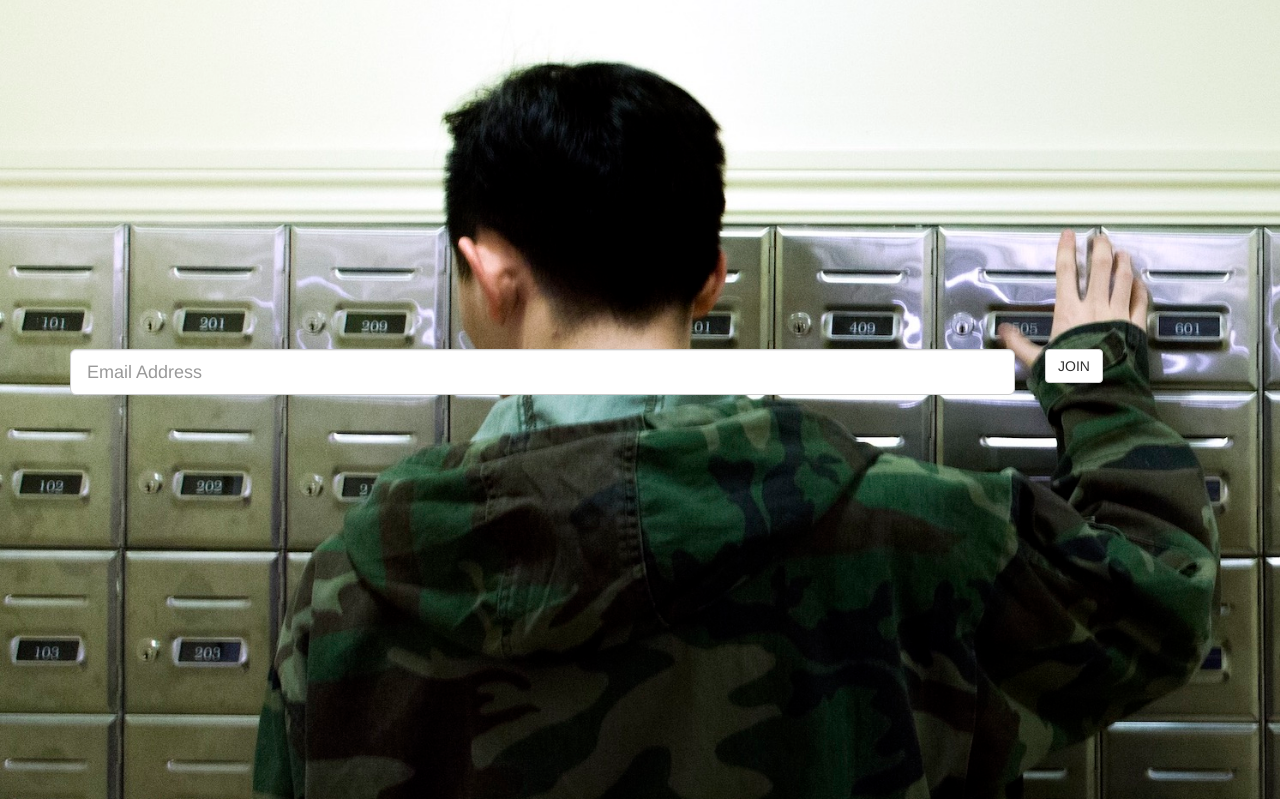
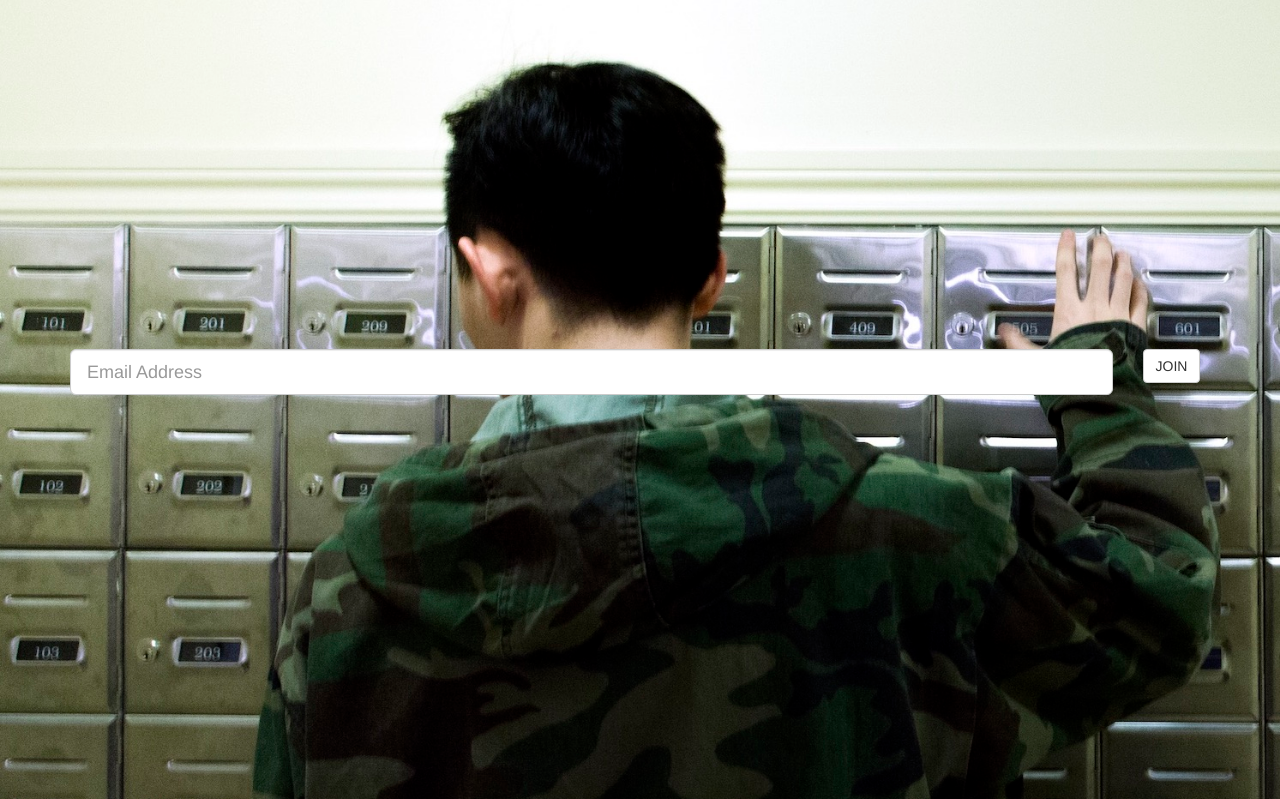
Before and after one commit to A-Au/ClubManner-Email, a Django app: page / in a window 1280 px wide. Shown: the part 51-850 px from the top of the page. Run offline with Django 3.2, Linux system fonts and the light colour scheme; some libraries are stand-ins or nearby versions.

Commit message:
changed bootstrap proportions

```diff
--- a/clubmanneremail/templates/index.html
+++ b/clubmanneremail/templates/index.html
@@ -69,10 +69,10 @@
                 {% csrf_token %}
                 <div class="container">
                     <div class="row">
-                        <div class="col-sm-10">
+                        <div class="col-sm-11">
                             {{ form }}
                         </div>
-                        <div class="col-sm-2">
+                        <div class="col-sm-1">
                             <input class="btn btn-default" type="submit" value="JOIN">
                         </div>
                     </div>
```
